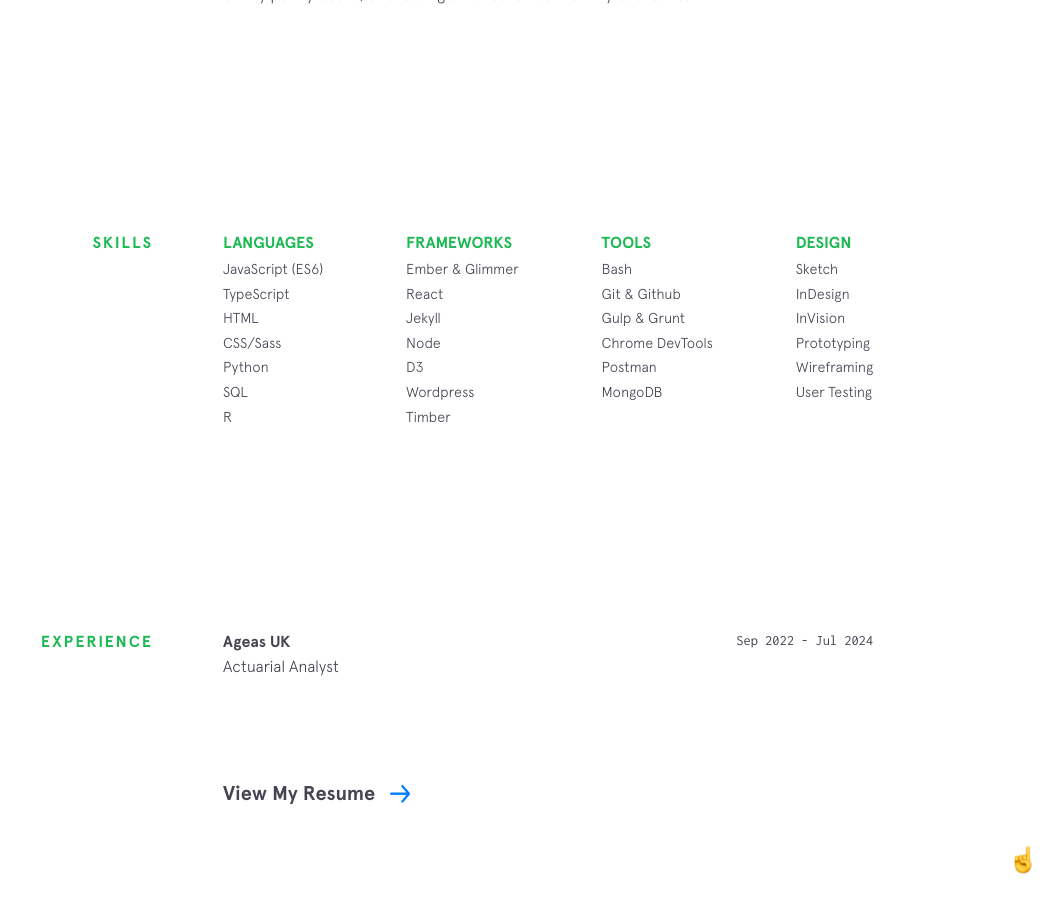
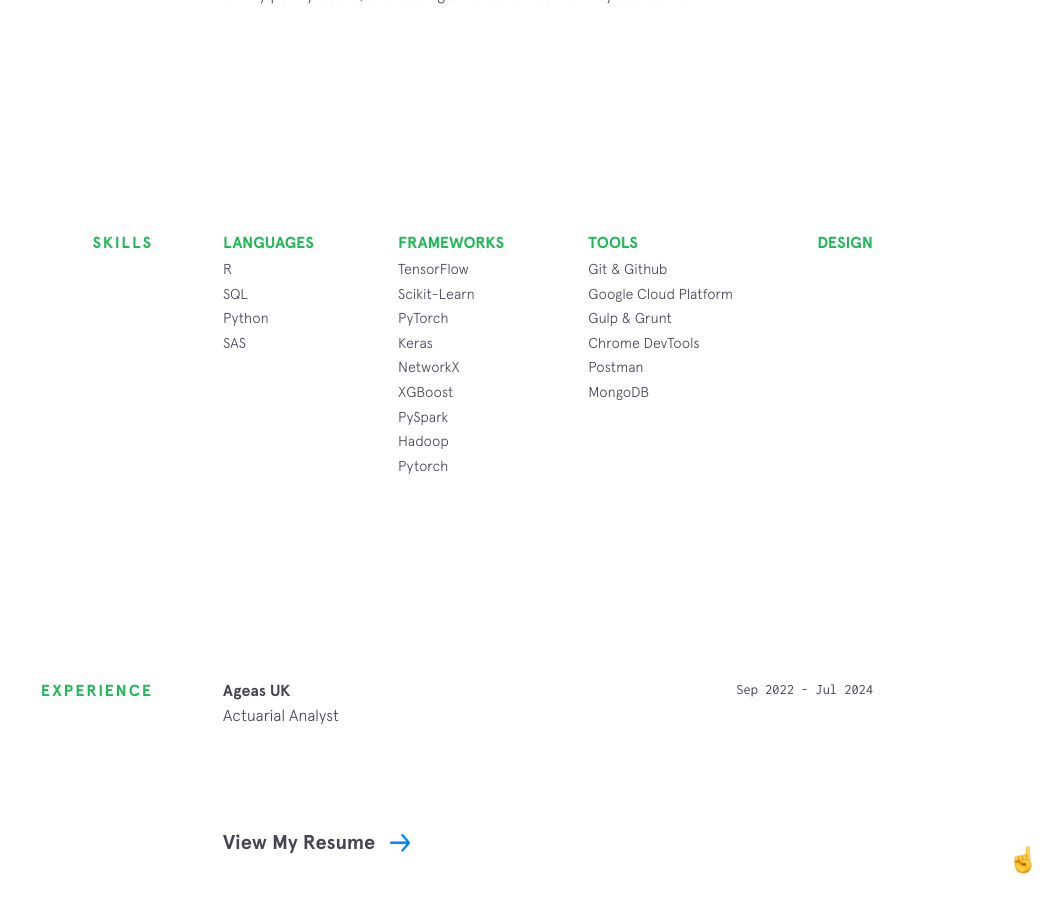
Before and after one commit to belowwind-islander/belowwind-islander.github.io, a Jekyll site: the page built from index.html, in a window 1280 px wide and 900 px high, scrolled down 1264 px. Shown: the whole window, without its empty margins (227-1280 px from the left). Built offline with Jekyll 4.4.1, drawn with Linux system fonts in a browser that asks for light colours; nearby versions of some CDN libraries.

Commit message:
fix: skills.yml for CYL

```diff
--- a/_data/skills.yml
+++ b/_data/skills.yml
@@ -1,33 +1,25 @@
 languages:
-  - item: JavaScript (ES6)
-  - item: TypeScript
-  - item: HTML
-  - item: CSS/Sass
+  - item: R
+  - item: SQL
   - item: Python
-  - item: SQL
-  - item: R
+  - item: SAS
+  - item:
 
 frameworks:
-  - item: Ember & Glimmer
-  - item: React
-  - item: Jekyll
-  - item: Node
-  - item: D3
-  - item: Wordpress
-  - item: Timber
+  - item: TensorFlow
+  - item: Scikit-Learn
+  - item: PyTorch
+  - item: Keras
+  - item: NetworkX
+  - item: XGBoost
+  - item: PySpark
+  - item: Hadoop
+  - item: Pytorch
 
 tools:
-  - item: Bash
   - item: Git & Github
+  - item: Google Cloud Platform
   - item: Gulp & Grunt
   - item: Chrome DevTools
   - item: Postman
   - item: MongoDB
-
-design:
-  - item: Sketch
-  - item: InDesign
-  - item: InVision
-  - item: Prototyping
-  - item: Wireframing
-  - item: User Testing
```
